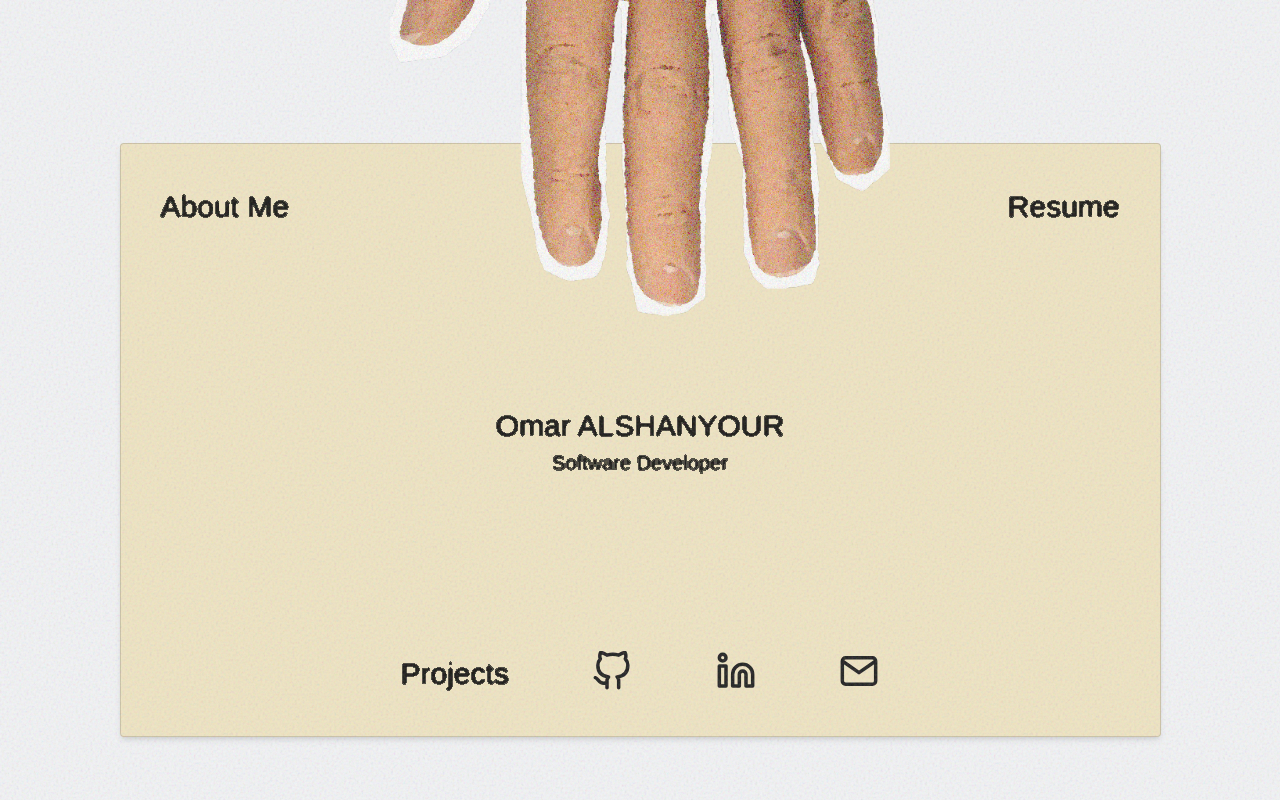
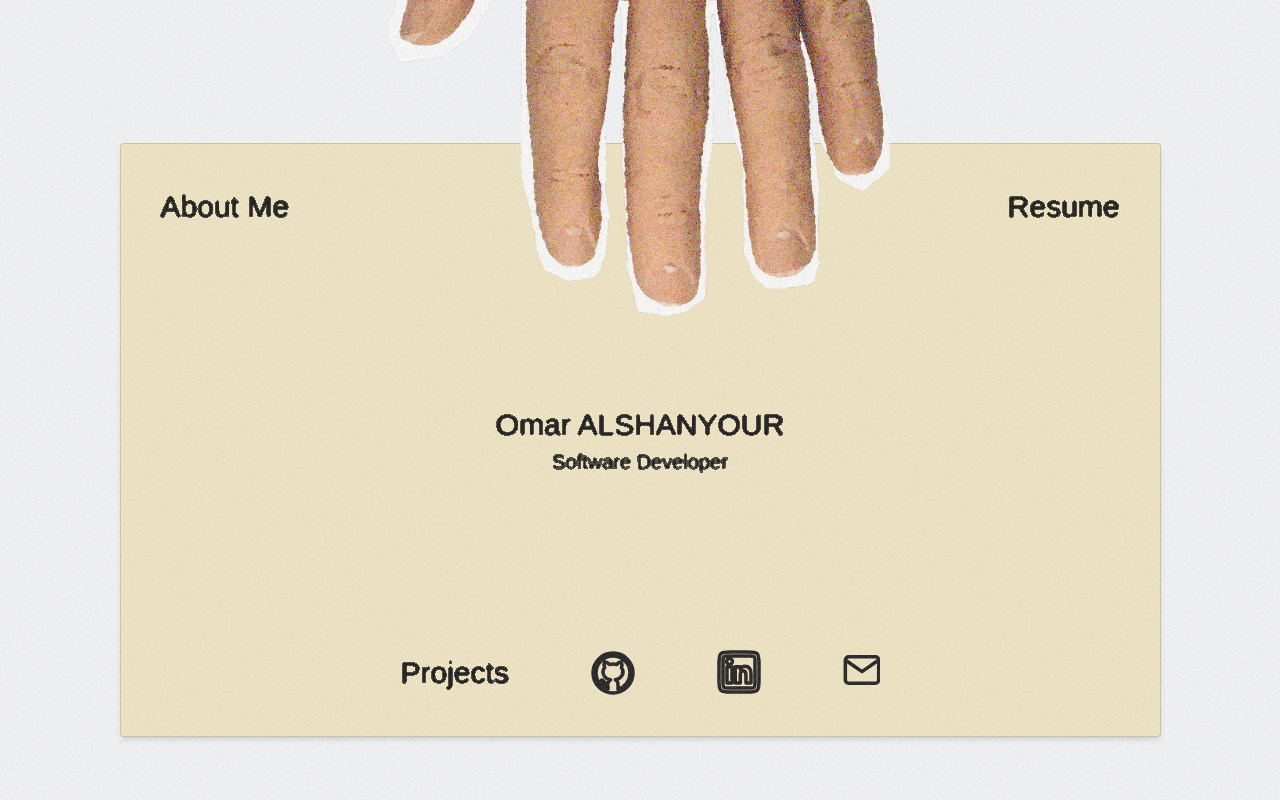
Before and after one commit to HelloMeFriend/HelloMeFriend.github.io, a Next.js app: page / in a window 1280 px wide. Built offline with nearby package versions, Linux system fonts and the light colour scheme; a web font is replaced by a local one.

Commit message:
style(icons): updating git and linkedin icons

```diff
--- a/src/app/components/Icon.tsx
+++ b/src/app/components/Icon.tsx
@@ -1,6 +1,8 @@
 import React from "react";
 
 interface IconProps extends React.ButtonHTMLAttributes<HTMLButtonElement> {
+  x?: number;
+  y?: number;
   width?: number;
   height?: number;
   children: React.ReactNode;
@@ -8,6 +10,8 @@ interface IconProps extends React.ButtonHTMLAttributes<HTMLButtonElement> {
 }
 
 const Icon: React.FC<IconProps> = ({
+  x = 0,
+  y = 0,
   width = 32,
   height = 32,
   children,
@@ -26,7 +30,7 @@ const Icon: React.FC<IconProps> = ({
     }}
     {...buttonProps}
   >
-    <svg width={width} height={height} viewBox={`0 0 ${width} ${height}`} fill="none">
+    <svg width={width} height={height} viewBox={`${x} ${y} ${width} ${height}`} fill="none">
       {children}
     </svg>
   </button>
--- a/src/app/page.tsx
+++ b/src/app/page.tsx
@@ -22,19 +22,18 @@ export default function Home() {
           <TextButton>About Me</TextButton>
           <TextButton>Resume</TextButton>
         </div>
-        <div className=" flex flex-col justify-center items-center">
+        <div className=" flex flex-col justify-center items-center align-middle">
           <Text size="large">Omar ALSHANYOUR</Text>
           <Text size="small">Software Developer</Text>
         </div>
         <div className="w-full flex flex-row justify-between items-start px-60">
           <TextButton>Projects</TextButton>
-          <Icon width={40} height={40}>
-            <path id="Icon" d="M15 31.6667C6.66671 34.1667 6.66671 27.5 3.33337 26.6667M26.6667 36.6667L26.6667 30.2167C26.7292 29.4219 26.6219 28.623 26.3517 27.873C26.0816 27.123 25.6549 26.439 25.1 25.8667C30.3334 25.2833 35.8334 23.3 35.8334 14.2C35.8329 11.873 34.9379 9.63533 33.3334 7.95C34.0931 5.91418 34.0394 3.66391 33.1834 1.66666C33.1834 1.66666 31.2167 1.08333 26.6667 4.13333C22.8467 3.09803 18.82 3.09803 15 4.13333C10.45 1.08333 8.48337 1.66666 8.48337 1.66666C7.62733 3.66391 7.57361 5.91418 8.33337 7.95C6.71692 9.64783 5.82091 11.9058 5.83337 14.25C5.83337 23.2833 11.3334 25.2667 16.5667 25.9167C16.0184 26.4833 15.5955 27.159 15.3256 27.8999C15.0556 28.6407 14.9447 29.4301 15 30.2167L15 36.6667" fillRule="nonzero" stroke="rgb(30,30,30)" strokeLinecap="round" strokeLinejoin="round" strokeWidth="3.5" />
+          <Icon x={1} y={1} width={46} height={46}>
+            <path d="M 24 4 C 12.972066 4 4 12.972074 4 24 C 4 35.027926 12.972066 44 24 44 C 35.027934 44 44 35.027926 44 24 C 44 12.972074 35.027934 4 24 4 z M 24 7 C 33.406615 7 41 14.593391 41 24 C 41 31.66536 35.956939 38.122519 29 40.251953 L 29 35.136719 C 29 33.226635 27.899316 31.588619 26.308594 30.773438 A 10 8 0 0 0 32.4375 18.720703 C 32.881044 17.355414 33.376523 14.960672 32.199219 13.076172 C 29.929345 13.076172 28.464667 14.632086 27.765625 15.599609 A 10 8 0 0 0 24 15 A 10 8 0 0 0 20.230469 15.59375 C 19.529731 14.625773 18.066226 13.076172 15.800781 13.076172 C 14.449711 15.238817 15.28492 17.564557 15.732422 18.513672 A 10 8 0 0 0 21.681641 30.779297 C 20.3755 31.452483 19.397283 32.674042 19.097656 34.15625 L 17.783203 34.15625 C 16.486203 34.15625 15.98225 33.629234 15.28125 32.740234 C 14.58925 31.851234 13.845172 31.253859 12.951172 31.005859 C 12.469172 30.954859 12.144453 31.321484 12.564453 31.646484 C 13.983453 32.612484 14.081391 34.193516 14.650391 35.228516 C 15.168391 36.160516 16.229687 37 17.429688 37 L 19 37 L 19 40.251953 C 12.043061 38.122519 7 31.66536 7 24 C 7 14.593391 14.593385 7 24 7 z" fillRule="evenodd" stroke="rgb(30,30,30)" strokeLinecap="round" strokeLinejoin="round" strokeWidth="3.5" />
           </Icon>
-          <Icon width={40} height={40}>
-            <path id="Icon" d="M33.7378 16.2623C35.6131 18.1377 36.6667 20.6812 36.6667 23.3334L36.6667 35L30 35L30 23.3334C30 22.4493 29.6488 21.6015 29.0237 20.9764C28.3986 20.3512 27.5508 20 26.6667 20C25.7827 20 24.9348 20.3512 24.3097 20.9764C23.6846 21.6015 23.3334 22.4493 23.3334 23.3334L23.3334 35L16.6667 35L16.6667 23.3334C16.6667 20.6812 17.7203 18.1377 19.5956 16.2623C21.471 14.3869 24.0145 13.3334 26.6667 13.3334C29.3189 13.3334 31.8624 14.3869 33.7378 16.2623ZM10 15L10 35L3.33337 35L3.33337 15L10 15ZM6.66671 10C4.82576 10 3.33337 8.50766 3.33337 6.66671C3.33337 4.82576 4.82576 3.33337 6.66671 3.33337C8.50766 3.33337 10 4.82576 10 6.66671C10 8.50766 8.50766 10 6.66671 10Z" fillRule="evenodd" stroke="rgb(30,30,30)" strokeLinecap="round" strokeLinejoin="round" strokeWidth="3.5" />
-          </Icon>
-          <Icon width={40} height={40}>
+          <Icon x={10} y={10} width={44} height={44}>
+            <path id="Icon" d="M 23.773438 12 C 12.855437 12 12 12.854437 12 23.773438 L 12 40.226562 C 12 51.144563 12.855438 52 23.773438 52 L 40.226562 52 C 51.144563 52 52 51.145563 52 40.226562 L 52 23.773438 C 52 12.854437 51.145563 12 40.226562 12 L 23.773438 12 z M 21.167969 16 L 42.832031 16 C 47.625031 16 48 16.374969 48 21.167969 L 48 42.832031 C 48 47.625031 47.624031 48 42.832031 48 L 21.167969 48 C 16.374969 48 16 47.624031 16 42.832031 L 16 21.167969 C 16 16.374969 16.374969 16 21.167969 16 z M 22.501953 18.503906 C 20.872953 18.503906 19.552734 19.824172 19.552734 21.451172 C 19.552734 23.078172 20.871953 24.400391 22.501953 24.400391 C 24.126953 24.400391 25.447266 23.079172 25.447266 21.451172 C 25.447266 19.826172 24.126953 18.503906 22.501953 18.503906 z M 37.933594 26.322266 C 35.473594 26.322266 33.823437 27.672172 33.148438 28.951172 L 33.078125 28.951172 L 33.078125 26.728516 L 28.228516 26.728516 L 28.228516 43 L 33.28125 43 L 33.28125 34.949219 C 33.28125 32.826219 33.687359 30.771484 36.318359 30.771484 C 38.912359 30.771484 38.945312 33.200891 38.945312 35.087891 L 38.945312 43 L 44 43 L 44 34.074219 C 44 29.692219 43.054594 26.322266 37.933594 26.322266 z M 19.972656 26.728516 L 19.972656 43 L 25.029297 43 L 25.029297 26.728516 L 19.972656 26.728516 z" fillRule="evenodd" stroke="rgb(30,30,30)" strokeLinecap="round" strokeLinejoin="round" strokeWidth="3.5" />          </Icon>
+          <Icon width={38} height={38}>
             <path id="Icon" d="M33.3334 6.66663C35.1667 6.66663 36.6667 8.16663 36.6667 9.99996L36.6667 30C36.6667 31.8333 35.1667 33.3333 33.3334 33.3333L6.66671 33.3333C4.83337 33.3333 3.33337 31.8333 3.33337 30L3.33337 9.99996C3.33337 8.16663 4.83337 6.66663 6.66671 6.66663L33.3334 6.66663ZM36.6667 9.99996L20 21.6666L3.33337 9.99996" fillRule="evenodd" stroke="rgb(30,30,30)" strokeLinecap="round" strokeLinejoin="round" strokeWidth="3.5" />
           </Icon>
         </div>
```
Also changed, not shown: src/app/icons/Github.svg.
